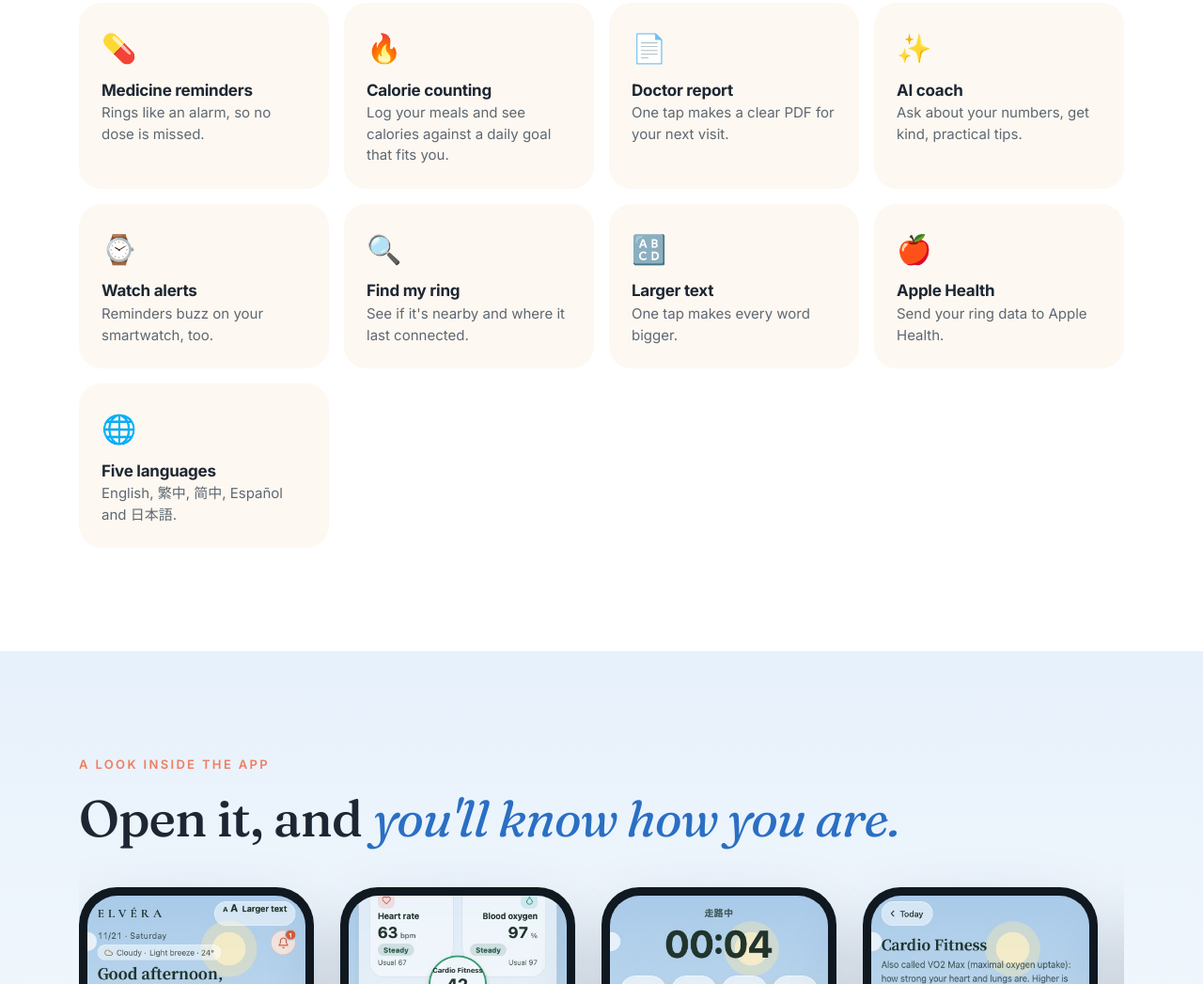
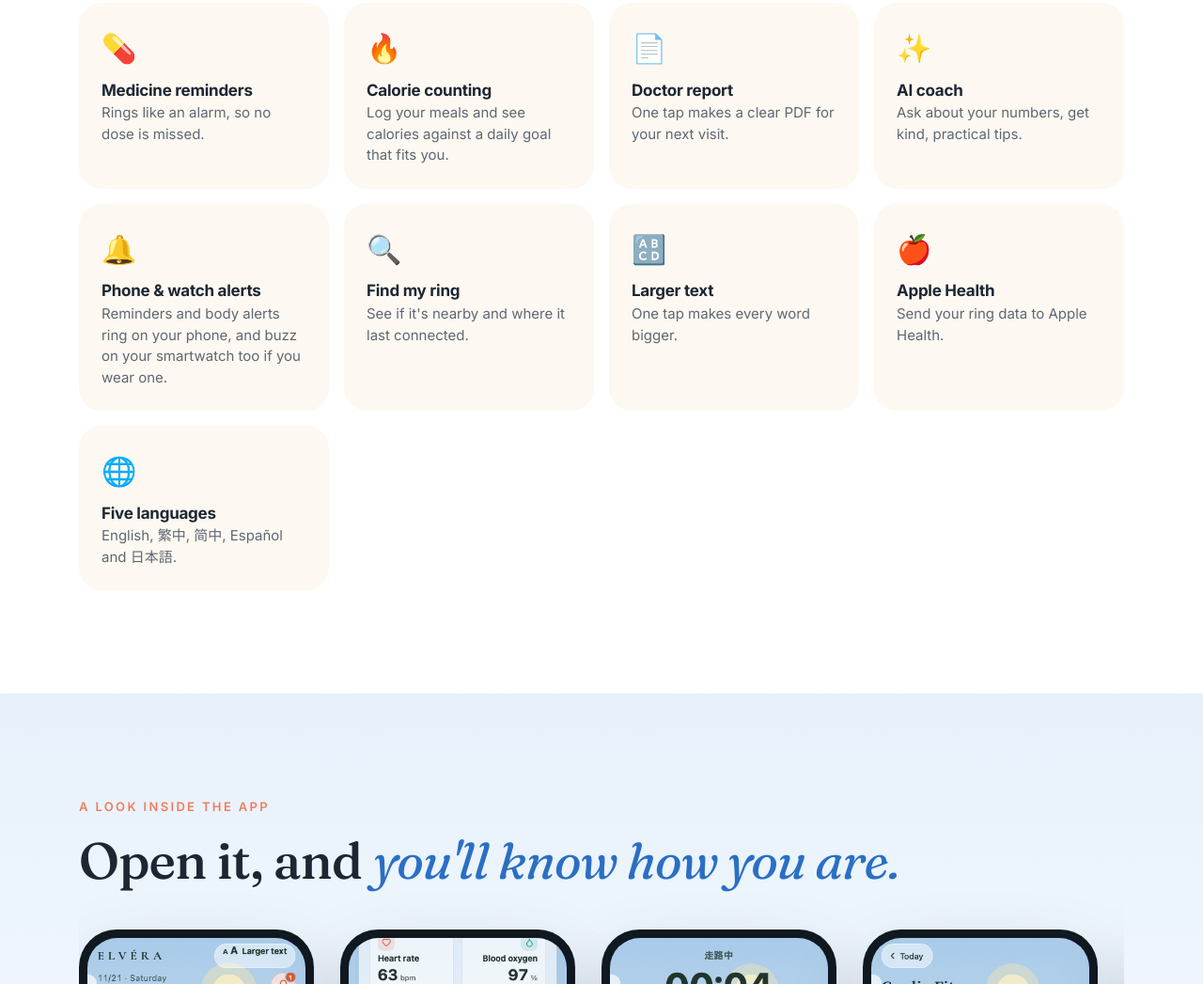
Before and after one commit to viviane1224lu/elvera, a plain HTML site: page index.html in a window 1280 px wide. Shown: the part 9407-10454 px from the top of the page at 94% size. Drawn offline with Linux system fonts and the light colour scheme.

Commit message:
Alerts card: phone first, watch too
Co-Authored-By: Claude Opus 5.5 <noreply@anthropic.com>

```diff
--- a/i18n.js
+++ b/i18n.js
@@ -4,6 +4,8 @@
  */
 window.ELV_I18N = {
   'zh-TW': {
+    "Phone & watch alerts": "手機和手錶都會提醒",
+    "Reminders and body alerts ring on your phone, and buzz on your smartwatch too if you wear one.": "吃藥提醒和身體提醒會在手機上響，有戴智慧手錶的話，手錶也會震動。",
     "Measured on your everyday walks. See your fitness age, and how you compare with people your age.": "平常散步時就會量。看看你的心肺年齡，跟同年紀的人比起來如何。",
     "Fitness age 38": "心肺年齡 38",
     "Mexico": "墨西哥",
@@ -181,6 +183,8 @@ window.ELV_I18N = {
     'Checkout opens soon. Thank you for your patience!': '結帳功能即將開放，謝謝你耐心等候！',
   },
   es: {
+    "Phone & watch alerts": "Alertas en teléfono y reloj",
+    "Reminders and body alerts ring on your phone, and buzz on your smartwatch too if you wear one.": "Los recordatorios y alertas suenan en tu teléfono, y también vibran en tu reloj inteligente si usas uno.",
     "Measured on your everyday walks. See your fitness age, and how you compare with people your age.": "Se mide en tus paseos diarios. Mira tu edad física y cómo te comparas con personas de tu edad.",
     "Fitness age 38": "Edad física 38",
     "Mexico": "México",
@@ -346,6 +350,8 @@ window.ELV_I18N = {
     'Checkout opens soon. Thank you for your patience!': 'El pago abre pronto. ¡Gracias por tu paciencia!',
   },
   ja: {
+    "Phone & watch alerts": "スマホと時計でお知らせ",
+    "Reminders and body alerts ring on your phone, and buzz on your smartwatch too if you wear one.": "リマインダーや体のお知らせはスマホで鳴り、スマートウォッチをつけていれば時計でも振動します。",
     "Measured on your everyday walks. See your fitness age, and how you compare with people your age.": "毎日の散歩で測定。心肺年齢と、同年代との比較がわかります。",
     "Fitness age 38": "心肺年齢 38",
     "Mexico": "メキシコ",
--- a/index.html
+++ b/index.html
@@ -671,7 +671,7 @@
       <div><span>🔥</span><h3>Calorie counting</h3><p>Log your meals and see calories against a daily goal that fits you.</p></div>
       <div><span>📄</span><h3>Doctor report</h3><p>One tap makes a clear PDF for your next visit.</p></div>
       <div><span>✨</span><h3>AI coach</h3><p>Ask about your numbers, get kind, practical tips.</p></div>
-      <div><span>⌚</span><h3>Watch alerts</h3><p>Reminders buzz on your smartwatch, too.</p></div>
+      <div><span>🔔</span><h3>Phone &amp; watch alerts</h3><p>Reminders and body alerts ring on your phone, and buzz on your smartwatch too if you wear one.</p></div>
       <div><span>🔍</span><h3>Find my ring</h3><p>See if it's nearby and where it last connected.</p></div>
       <div><span>🔠</span><h3>Larger text</h3><p>One tap makes every word bigger.</p></div>
       <div><span>🍎</span><h3>Apple Health</h3><p>Send your ring data to Apple Health.</p></div>
```
